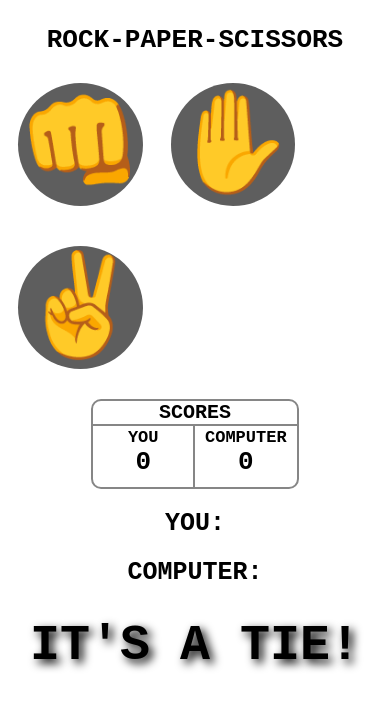
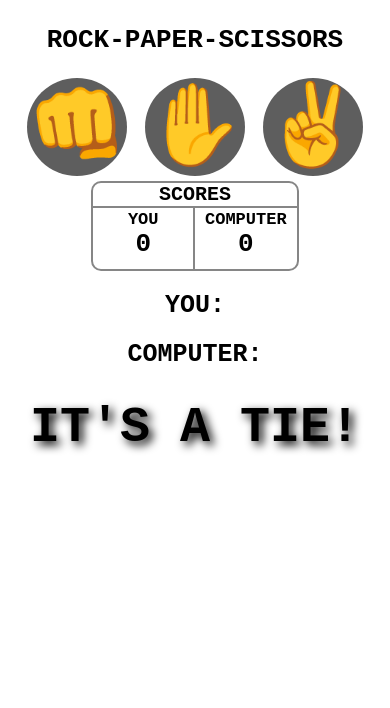
Before and after one commit to JOSEPHLAST/rock-paper-scissors, a plain HTML site: page index.html in a window 390 px wide. Drawn offline with Linux system fonts and the light colour scheme.

Commit message:
Add files via upload

```diff
--- a/rpc.css
+++ b/rpc.css
@@ -78,3 +78,10 @@
     font-size: xx-large;
     margin-bottom: 0%;
 }
+
+@media screen and (max-width: 500px){
+    .choice{
+        margin: 5px;
+        font-size: 80px;
+    }
+}
```
